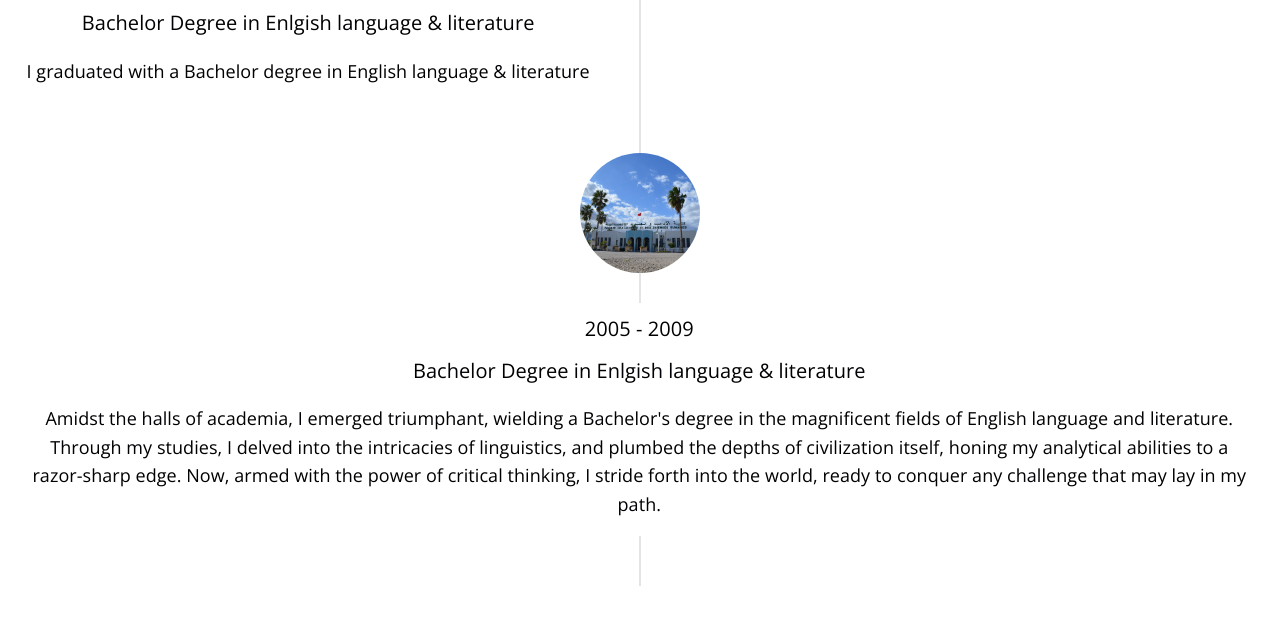
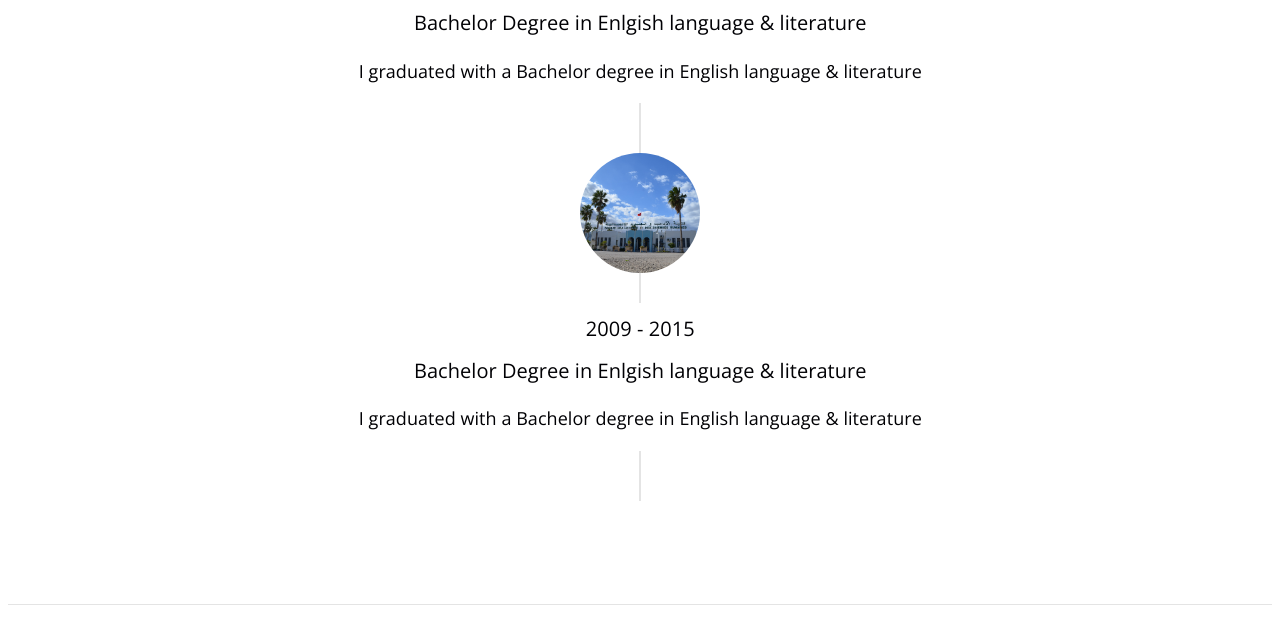
Before and after one commit to souheilh1/mockup-project, a plain HTML site: page index.html in a window 1280 px wide. Shown: the part 2836-3456 px from the top of the page. Drawn offline with nearby package versions, Linux system fonts and the light colour scheme.

Commit message:
Revert "second-commit"
This reverts commit 172b6b137d850d62eb1245e13dee07ae18203359.

```diff
--- a/index.html
+++ b/index.html
@@ -155,10 +155,10 @@
         </div>
 
         <div class="my-professional-story-text">
-            <h4>2005 - 2009</h4>
+            <h4>2009 - 2015</h4>
             <h4>Bachelor Degree in Enlgish language & literature</h4>
             <div>
-                <p>Amidst the halls of academia, I emerged triumphant, wielding a Bachelor's degree in the magnificent fields of English language and literature. Through my studies, I delved into the intricacies of linguistics, and plumbed the depths of civilization itself, honing my analytical abilities to a razor-sharp edge. Now, armed with the power of critical thinking, I stride forth into the world, ready to conquer any challenge that may lay in my path.</p>
+                <p>I graduated with a Bachelor degree in English language & literature</p>
             </div>
         </div>
         </div>
@@ -176,7 +176,7 @@
         </ul>
     </footer>
 
-    <script defer src="app.js"></script>
+    <script src="app.js"></script>
 </body>
 
 </html>
```
